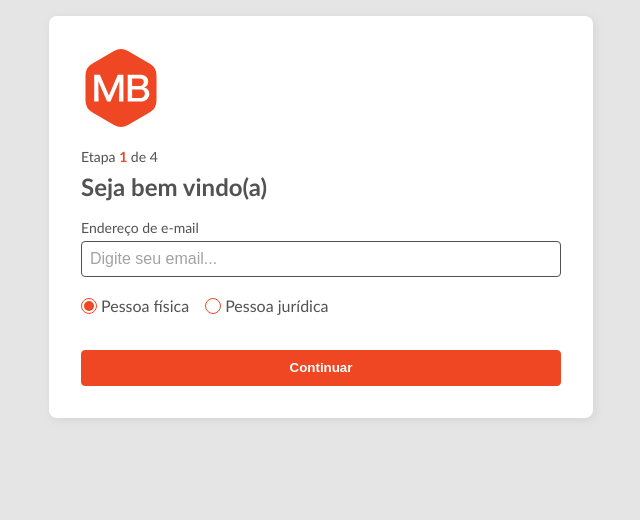
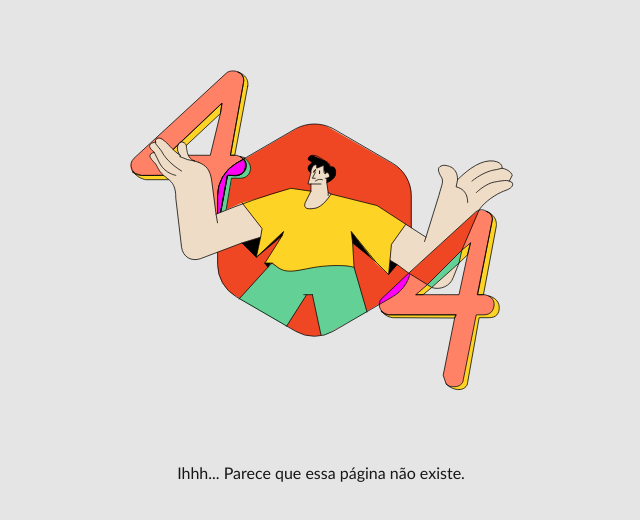
Before and after one commit to thiagocorbalan/desafio-mb-web, a Vue app in the folder app/: page / in a window 1280 px wide. Shown: the top 520 px of the page, without its empty margins (319-959 px from the left). Built offline with nearby package versions, Linux system fonts and the light colour scheme.

Commit message:
feat: add route registration and create notfound component

```diff
--- a/app/src/App.vue
+++ b/app/src/App.vue
@@ -1,7 +1,19 @@
 <script setup>
+import { computed, ref } from "vue";
 import RegistrationView from "./views/RegistrationView.vue";
+import NotFound from "./views/NotFound.vue";
+
+const routes = {
+	"/registration": RegistrationView,
+};
+
+const currentPath = ref(window.location.pathname);
+
+const currentView = computed(() => {
+	return routes[currentPath.value || "/"] || NotFound;
+});
 </script>
 
 <template>
-	<RegistrationView />
+	<component :is="currentView" />
 </template>
--- /dev/null
+++ b/app/src/views/NotFound.vue
@@ -0,0 +1,26 @@
+<template>
+	<div class="content">
+		<img src="@/assets/404.svg" alt="404" width="460" height="460" />
+		<h1>Ihhh... Parece que essa página não existe.</h1>
+	</div>
+</template>
+
+<style lang="scss">
+@import "@/assets/scss/global";
+
+h1 {
+	font-size: 1.5rem;
+	line-height: 2.4rem;
+	font-weight: 600;
+	color: color(neutral-900);
+}
+
+.content {
+	margin: auto;
+	display: flex;
+	align-items: center;
+	flex-direction: column;
+	max-width: 520px;
+	text-align: center;
+}
+</style>
```
Also changed, not shown: app/src/assets/404.svg (added).
